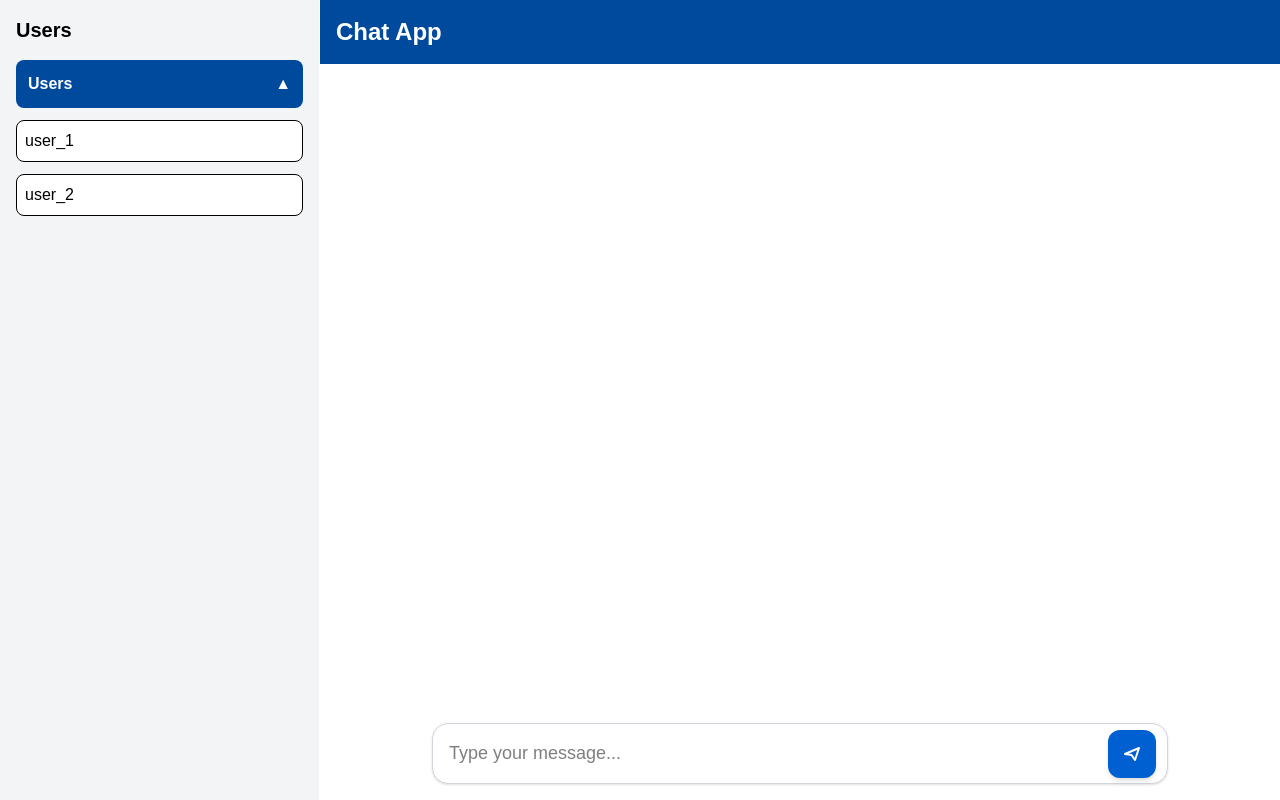
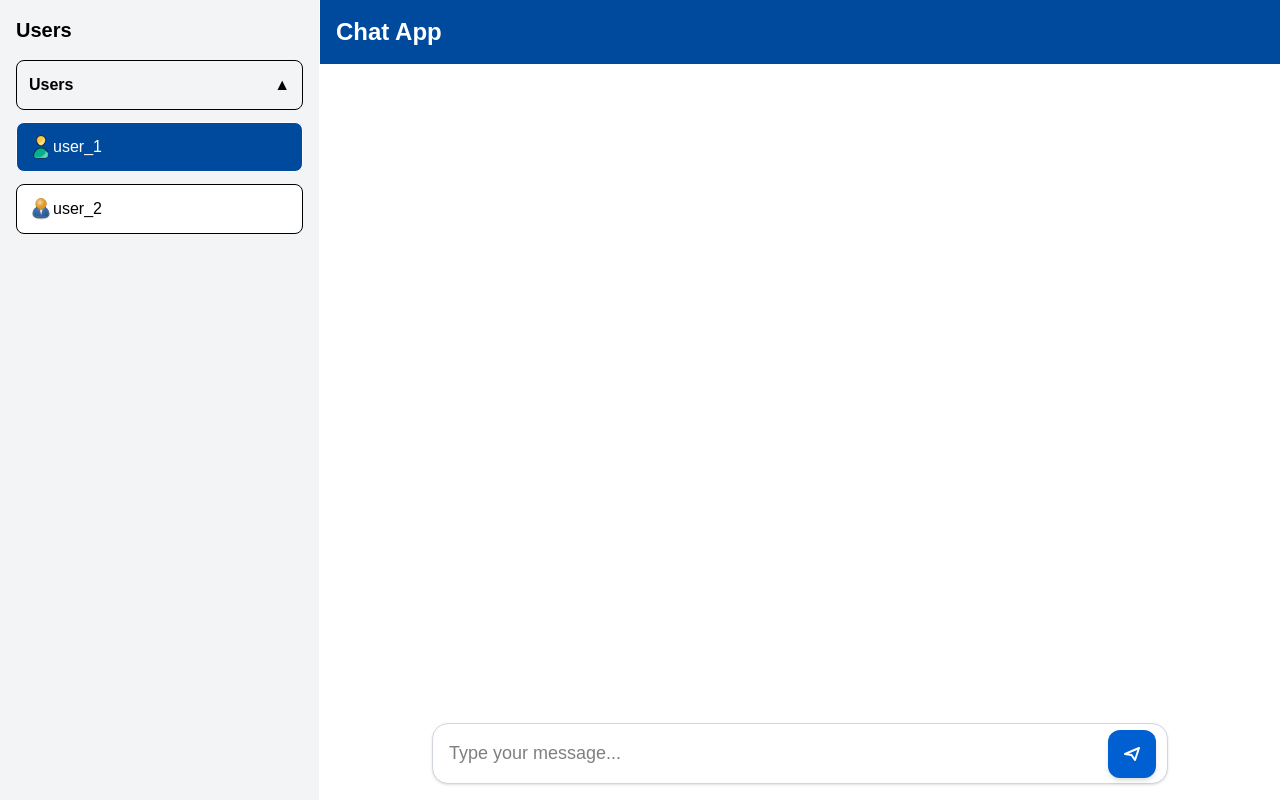
Before and after one commit to ahmadAlhussni97/chat_bot, a Next.js app: page /chat in a window 1280 px wide. Built offline with nearby package versions, Linux system fonts and the light colour scheme.

Commit message:
add sidebar to pages

```diff
--- a/app/chat/page.tsx
+++ b/app/chat/page.tsx
@@ -10,6 +10,9 @@ type Message = {
 const MOCK_USER_ID = "69199e826038bf3e62818830";
 const MOCK_SESSION_ID = "69199e826038bf3e62818834";
 
+const user_1 = "69199e826038bf3e62818830";
+const user_2 = "6919dae66079e4b588a99ffc";
+
 export default function ChatPage() {
     const [messages, setMessages] = useState<Message[]>([]);
     const [input, setInput] = useState("");
@@ -19,6 +22,8 @@ export default function ChatPage() {
     const [showScoreFor, setShowScoreFor] = useState<{ index: number | null; color: string | null }>({ index: null, color: null });
     const bottomRef = useRef<HTMLDivElement | null>(null);
     const [open, setOpen] = useState(true);
+    const [selectedUser, setSelectedUser] = useState<string>(user_1); // default user_1
+
 
     // Scroll to bottom when messages change
     useEffect(() => {
@@ -121,7 +126,7 @@ export default function ChatPage() {
 
 
     return (
-        <div className="flex h-screen  bg-white">
+        <div className="flex h-screen bg-white">
 
             <div className="w-1/4 bg-gray-100 border-r p-4 overflow-y-auto">
                 <h2 className="text-xl text-black font-bold mb-4">Users</h2>
@@ -131,7 +136,7 @@ export default function ChatPage() {
                     {/* Collapse Header */}
                     <button
                         onClick={() => setOpen(!open)}
-                        className="w-full flex items-center justify-between p-3 bg-[#004a9e] text-white font-semibold rounded-lg"
+                        className="w-full flex items-center justify-between p-3 text-black border font-semibold rounded-lg"
                     >
                         <span>Users</span>
                         <span>{open ? "▲" : "▼"}</span>
@@ -145,14 +150,39 @@ export default function ChatPage() {
                 `}
                     >
                         <div className="space-y-3">
-                            <button className="w-full text-black p-2 bg-white rounded-lg hover:bg-[#004a9e] hover:text-white border text-left">
+                            <button
+                                onClick={() => setSelectedUser(user_1)}
+                                className={`w-full flex p-3 rounded-lg border text-left transition
+                                    ${selectedUser === user_1
+                                        ? "bg-[#004a9e] text-white"
+                                        : "bg-white text-black hover:bg-[#004a9e] hover:text-white"
+                                    }`}
+                            >
+                                <img
+                                    src="/user_1.png" // replace with actual path or URL
+                                    alt="User 1"
+                                    className="w-6 h-6 rounded-full"
+                                />
                                 user_1
                             </button>
 
-                            <button className="w-full text-black p-2 bg-white rounded-lg hover:bg-[#004a9e] hover:text-white border text-left">
+                            <button
+                                onClick={() => setSelectedUser(user_2)}
+                                className={`w-full flex p-3 rounded-lg border text-left transition
+                                    ${selectedUser === user_2
+                                        ? "bg-[#004a9e] text-white"
+                                        : "bg-white text-black hover:bg-[#004a9e] hover:text-white"
+                                    }`}
+                            >
+                                <img
+                                    src="/user_2.svg" // replace with actual path or URL
+                                    alt="User 2"
+                                    className="w-6 h-6 rounded-full"
+                                />
                                 user_2
                             </button>
                         </div>
+
                     </div>
                 </div>
             </div>
```
Also changed, not shown: public/user_1.png (added), public/user_2.svg (added).
